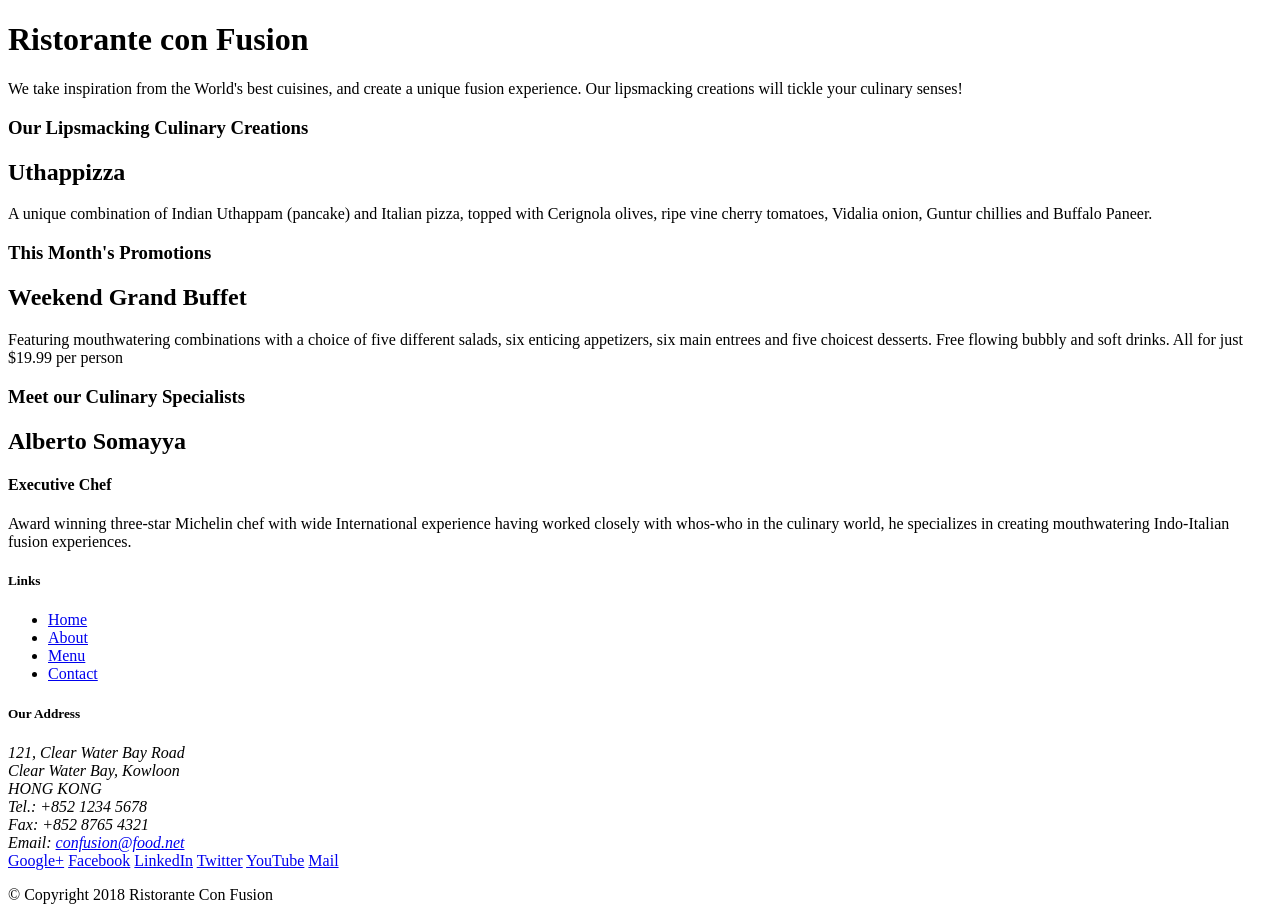
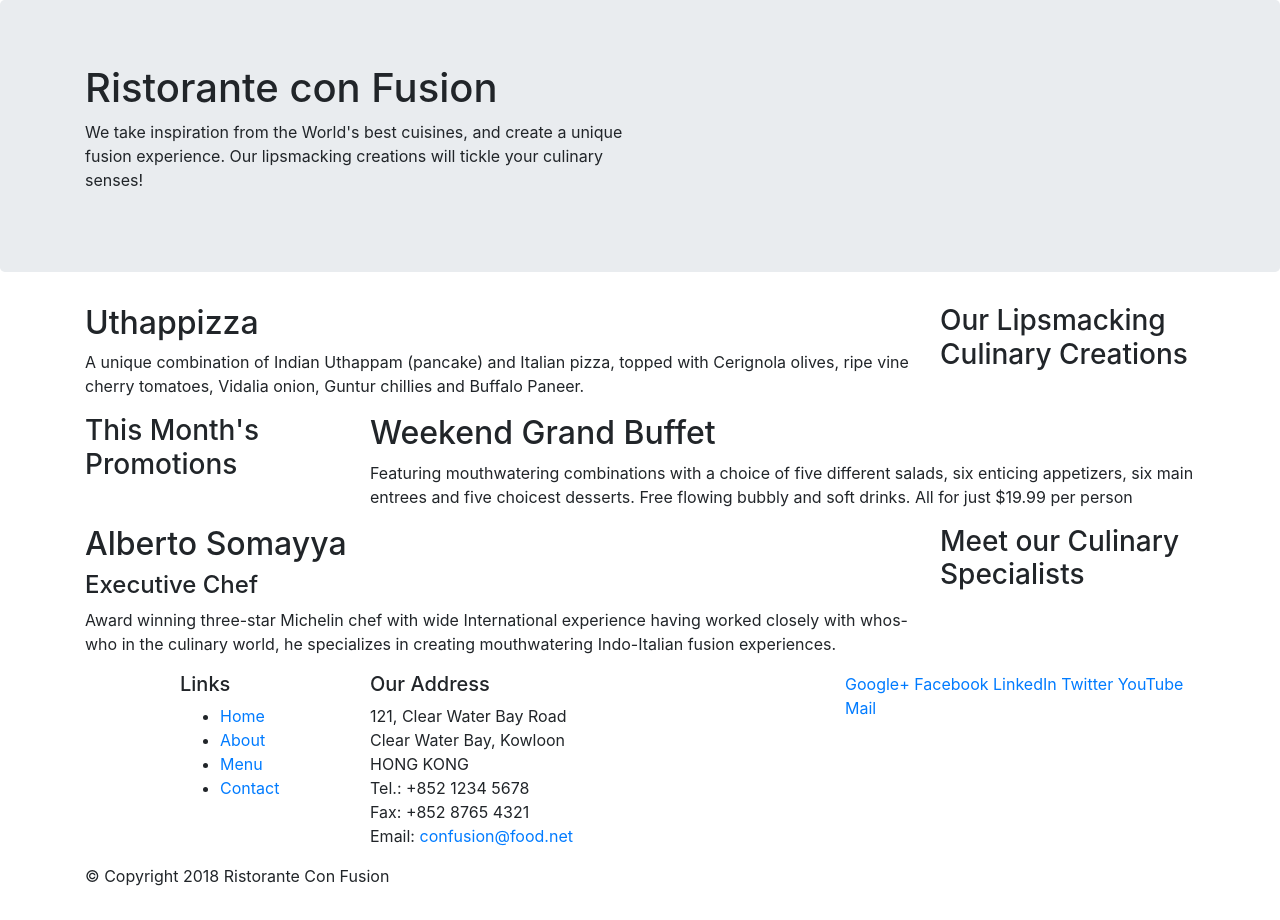
Before and after one commit to kauswade/bootstrap4, a website: page index.html in a window 1280 px wide. Drawn offline with nearby package versions, Linux system fonts and the light colour scheme.

Commit message:
bootstrap grid part 1

```diff
--- a/index.html
+++ b/index.html
@@ -8,63 +8,69 @@
     <meta http-equiv="x-ua-compatible" content="ie=edge">
 
     <!-- Bootstrap CSS -->
-    <link rel="stylesheet" href="node_modules/bootstrap/dist/css/bootstrap-grid.min.css">
+    <link rel="stylesheet" href="https://maxcdn.bootstrapcdn.com/bootstrap/4.0.0/css/bootstrap.min.css" integrity="sha384-Gn5384xqQ1aoWXA+058RXPxPg6fy4IWvTNh0E263XmFcJlSAwiGgFAW/dAiS6JXm" crossorigin="anonymous">
     <title>Ristorante Con Fusion</title>
 </head>
 
 <body>
 
-    <header>
-        <div>
-            <div>
-                <div>
+    <header class="jumbotron">
+        <div class="container">
+            <div class="row">
+                <div class="col-12 col-sm-6">
                     <h1>Ristorante con Fusion</h1>
-                    <p>We take inspiration from the World's best cuisines, and create a unique fusion experience. Our lipsmacking creations will tickle your culinary senses!</p>
+                    <p>We take inspiration from the World's best cuisines, and create a unique fusion experience. Our
+                        lipsmacking creations will tickle your culinary senses!</p>
                 </div>
-                <div>
+                <div class="col-12 col-sm">
                 </div>
             </div>
         </div>
     </header>
 
-    <div>
-        <div>
-            <div>
+    <div class="container">
+        <div class="row">
+            <div class="col-12 col-sm-4 order-sm-last col-md-3">
                 <h3>Our Lipsmacking Culinary Creations</h3>
             </div>
-            <div>
+            <div class="col col-sm order-sm-first col-md">
                 <h2>Uthappizza</h2>
-                <p>A unique combination of Indian Uthappam (pancake) and Italian pizza, topped with Cerignola olives, ripe vine cherry tomatoes, Vidalia onion, Guntur chillies and Buffalo Paneer.</p>
+                <p>A unique combination of Indian Uthappam (pancake) and Italian pizza, topped with Cerignola olives,
+                    ripe vine cherry tomatoes, Vidalia onion, Guntur chillies and Buffalo Paneer.</p>
             </div>
         </div>
 
 
-        <div>
-            <div>
+        <div class="row">
+            <div class="col-12 col-sm-4 col-md-3">
                 <h3>This Month's Promotions</h3>
             </div>
-            <div>
+            <div class="col col-sm col-md">
                 <h2>Weekend Grand Buffet</h2>
-                <p>Featuring mouthwatering combinations with a choice of five different salads, six enticing appetizers, six main entrees and five choicest desserts. Free flowing bubbly and soft drinks. All for just $19.99 per person </p>
+                <p>Featuring mouthwatering combinations with a choice of five different salads, six enticing appetizers,
+                    six main entrees and five choicest desserts. Free flowing bubbly and soft drinks. All for just
+                    $19.99 per person </p>
             </div>
         </div>
 
-        <div>
-            <div>
+        <div class="row">
+            <div class="col-12 col-sm-4 order-sm-last col-md-3">
                 <h3>Meet our Culinary Specialists</h3>
             </div>
-            <div>
+            <div class="col col-sm order-sm-first col-md">
                 <h2>Alberto Somayya</h2>
                 <h4>Executive Chef</h4>
-                <p>Award winning three-star Michelin chef with wide International experience having worked closely with whos-who in the culinary world, he specializes in creating mouthwatering Indo-Italian fusion experiences. </p>
+                <p>Award winning three-star Michelin chef with wide International experience having worked closely with
+                    whos-who in the culinary world, he specializes in creating mouthwatering Indo-Italian fusion
+                    experiences. </p>
             </div>
         </div>
     </div>
 
     <footer>
-        <div>
-            <div>
-                <div>
+        <div class="container">
+            <div class="row">
+                <div class="col-4 offset-1 col-sm-2">
                     <h5>Links</h5>
                     <ul>
                         <li><a href="#">Home</a></li>
@@ -73,7 +79,7 @@
                         <li><a href="#">Contact</a></li>
                     </ul>
                 </div>
-                <div>
+                <div class="col-7 col-sm-5">
                     <h5>Our Address</h5>
                     <address>
                         121, Clear Water Bay Road<br>
@@ -84,7 +90,7 @@
                         Email: <a href="mailto:confusion@food.net">confusion@food.net</a>
                     </address>
                 </div>
-                <div>
+                <div class="col-12 col-sm-4">
                     <div>
                         <a href="http://google.com/+">Google+</a>
                         <a href="http://www.facebook.com/profile.php?id=">Facebook</a>
@@ -95,8 +101,8 @@
                     </div>
                 </div>
             </div>
-           <div>
-                <div>
+            <div class="row">
+                <div class="col-auto">
                     <p>© Copyright 2018 Ristorante Con Fusion</p>
                 </div>
             </div>
@@ -106,6 +112,9 @@
     <script src="node_modules/jquery/dist/jquery.slim.min.js"></script>
     <script src="node_modules/popper.js/dist/umd/popper.min.js"></script>
     <script src="node_modules/bootstrap/dist/js/bootstrap.min.js"></script>
+    <!-- <script src="https://code.jquery.com/jquery-3.2.1.slim.min.js" integrity="sha384-KJ3o2DKtIkvYIK3UENzmM7KCkRr/rE9/Qpg6aAZGJwFDMVNA/GpGFF93hXpG5KkN" crossorigin="anonymous"></script>
+    <script src="https://cdnjs.cloudflare.com/ajax/libs/popper.js/1.12.9/umd/popper.min.js" integrity="sha384-ApNbgh9B+Y1QKtv3Rn7W3mgPxhU9K/ScQsAP7hUibX39j7fakFPskvXusvfa0b4Q" crossorigin="anonymous"></script>
+    <script src="https://maxcdn.bootstrapcdn.com/bootstrap/4.0.0/js/bootstrap.min.js" integrity="sha384-JZR6Spejh4U02d8jOt6vLEHfe/JQGiRRSQQxSfFWpi1MquVdAyjUar5+76PVCmYl" crossorigin="anonymous"></script> -->
 </body>
 
 </html>
```
Lines whose indentation alone changed are shown as unchanged.
